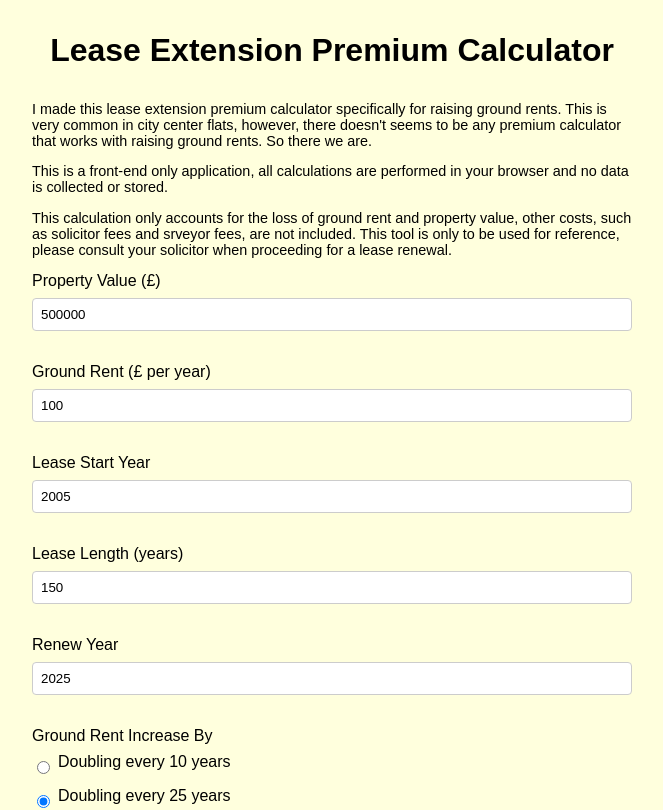
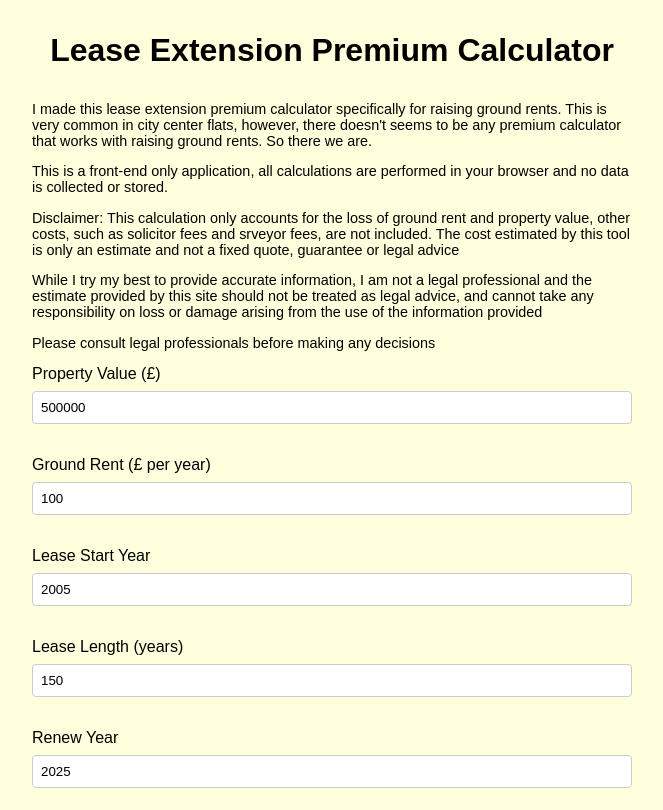
Before and after one commit to Chymaster/LeasePremium-Try2, a Vue app: page / in a window 1280 px wide. Shown: the top 810 px of the page, without its empty margins (308-971 px from the left). Built offline with nearby package versions, Linux system fonts and the light colour scheme.

Commit message:
Update description to add disclaimers

```diff
--- a/src/App.vue
+++ b/src/App.vue
@@ -72,7 +72,9 @@ const totalLeaseRenewingPremium = computed(() => {
     <h1>Lease Extension Premium Calculator</h1>
     <p class="description">I made this lease extension premium calculator specifically for raising ground rents. This is very common in city center flats, however, there doesn't seems to be any premium calculator that works with raising ground rents. So there we are.</p>
     <p class="description">This is a front-end only application, all calculations are performed in your browser and no data is collected or stored.</p>
-    <p class="description"> This calculation only accounts for the loss of ground rent and property value, other costs, such as solicitor fees and srveyor fees, are not included. This tool is only to be used for reference, please consult your solicitor when proceeding for a lease renewal. </p>
+    <p class="description">Disclaimer: This calculation only accounts for the loss of ground rent and property value, other costs, such as solicitor fees and srveyor fees, are not included. The cost estimated by this tool is only an estimate and not a fixed quote, guarantee or legal advice </p>
+    <p class="description">While I try my best to provide accurate information, I am not a legal professional and the estimate provided by this site should not be treated as legal advice, and cannot take any responsibility on loss or damage arising from the use of the information provided</p>
+    <p class="description">Please consult legal professionals before making any decisions</p>
     <form @submit.prevent>
 
       <div class="form-group">
```
